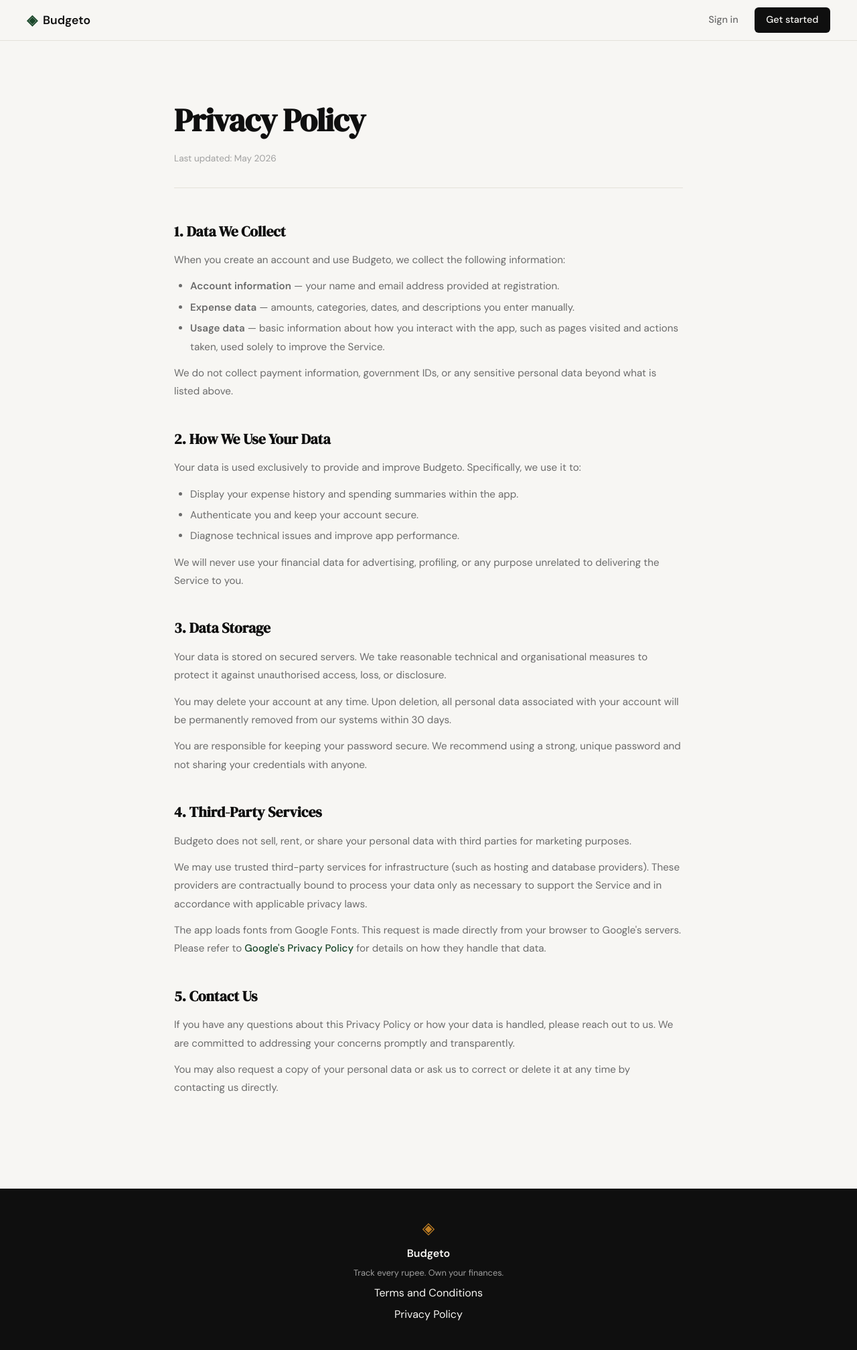
After one commit to Santosh-Kumar14/Budgeto, a Flask app: page /privacy in a window 1280 px wide. The commit adds this page. Shown: the whole page at 67% size. Run offline with Flask 3, Linux system fonts and the light colour scheme.

Commit message:
landing: add privacy policy page and route

```diff
--- a/app.py
+++ b/app.py
@@ -25,6 +25,11 @@ def login():
 @app.route("/terms")
 def terms():
     return render_template("terms.html")
+
+
+@app.route("/privacy")
+def privacy():
+    return render_template("privacy.html")
 
 
 # ------------------------------------------------------------------ #
--- a/templates/base.html
+++ b/templates/base.html
@@ -35,7 +35,7 @@
             <span class="footer-name">Budgeto</span>
             <p class="footer-copy">Track every rupee. Own your finances.</p>
             <a href="/terms">Terms and Conditions</a>
-            <a href="#">Privacy Policy</a>
+            <a href="/privacy">Privacy Policy</a>
         </div>
     </footer>
 
--- /dev/null
+++ b/templates/privacy.html
@@ -0,0 +1,56 @@
+{% extends "base.html" %}
+
+{% block title %}Privacy Policy — Budgeto{% endblock %}
+
+{% block content %}
+
+<section class="terms-page">
+    <div class="terms-inner">
+        <h1 class="terms-title">Privacy Policy</h1>
+        <p class="terms-updated">Last updated: May 2026</p>
+
+        <div class="terms-section">
+            <h2>1. Data We Collect</h2>
+            <p>When you create an account and use Budgeto, we collect the following information:</p>
+            <ul>
+                <li><strong>Account information</strong> — your name and email address provided at registration.</li>
+                <li><strong>Expense data</strong> — amounts, categories, dates, and descriptions you enter manually.</li>
+                <li><strong>Usage data</strong> — basic information about how you interact with the app, such as pages visited and actions taken, used solely to improve the Service.</li>
+            </ul>
+            <p>We do not collect payment information, government IDs, or any sensitive personal data beyond what is listed above.</p>
+        </div>
+
+        <div class="terms-section">
+            <h2>2. How We Use Your Data</h2>
+            <p>Your data is used exclusively to provide and improve Budgeto. Specifically, we use it to:</p>
+            <ul>
+                <li>Display your expense history and spending summaries within the app.</li>
+                <li>Authenticate you and keep your account secure.</li>
+                <li>Diagnose technical issues and improve app performance.</li>
+            </ul>
+            <p>We will never use your financial data for advertising, profiling, or any purpose unrelated to delivering the Service to you.</p>
+        </div>
+
+        <div class="terms-section">
+            <h2>3. Data Storage</h2>
+            <p>Your data is stored on secured servers. We take reasonable technical and organisational measures to protect it against unauthorised access, loss, or disclosure.</p>
+            <p>You may delete your account at any time. Upon deletion, all personal data associated with your account will be permanently removed from our systems within 30 days.</p>
+            <p>You are responsible for keeping your password secure. We recommend using a strong, unique password and not sharing your credentials with anyone.</p>
+        </div>
+
+        <div class="terms-section">
+            <h2>4. Third-Party Services</h2>
+            <p>Budgeto does not sell, rent, or share your personal data with third parties for marketing purposes.</p>
+            <p>We may use trusted third-party services for infrastructure (such as hosting and database providers). These providers are contractually bound to process your data only as necessary to support the Service and in accordance with applicable privacy laws.</p>
+            <p>The app loads fonts from Google Fonts. This request is made directly from your browser to Google's servers. Please refer to <a href="https://policies.google.com/privacy" target="_blank" rel="noopener">Google's Privacy Policy</a> for details on how they handle that data.</p>
+        </div>
+
+        <div class="terms-section">
+            <h2>5. Contact Us</h2>
+            <p>If you have any questions about this Privacy Policy or how your data is handled, please reach out to us. We are committed to addressing your concerns promptly and transparently.</p>
+            <p>You may also request a copy of your personal data or ask us to correct or delete it at any time by contacting us directly.</p>
+        </div>
+    </div>
+</section>
+
+{% endblock %}
```
